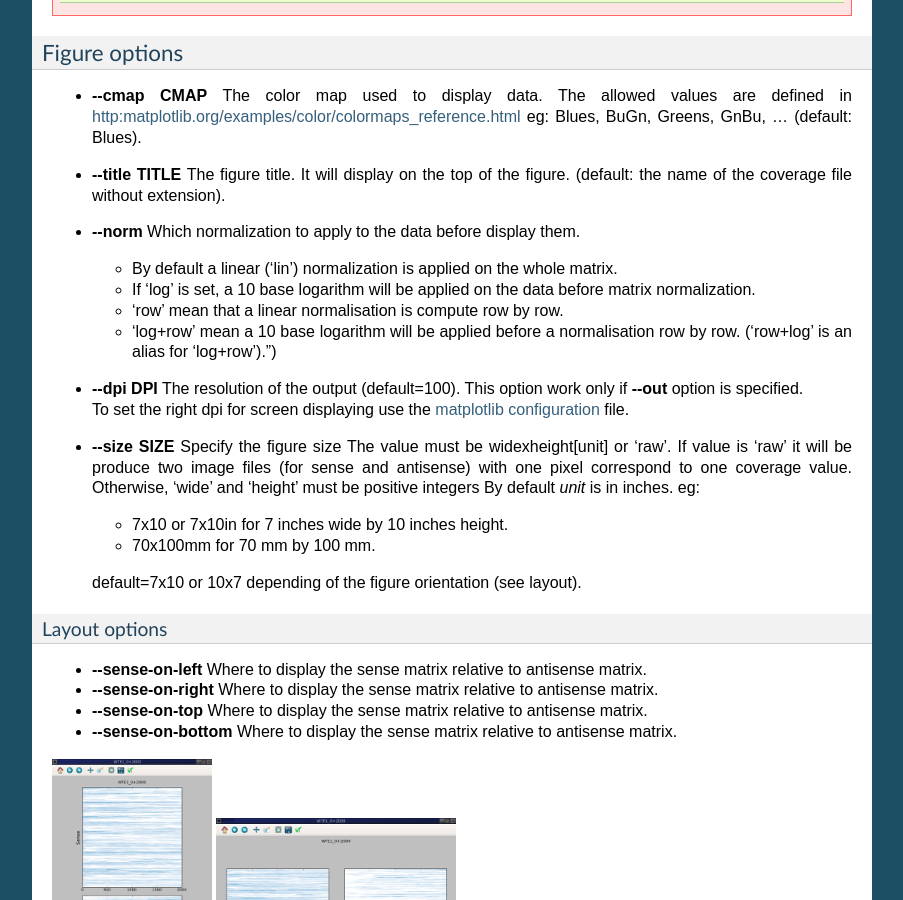
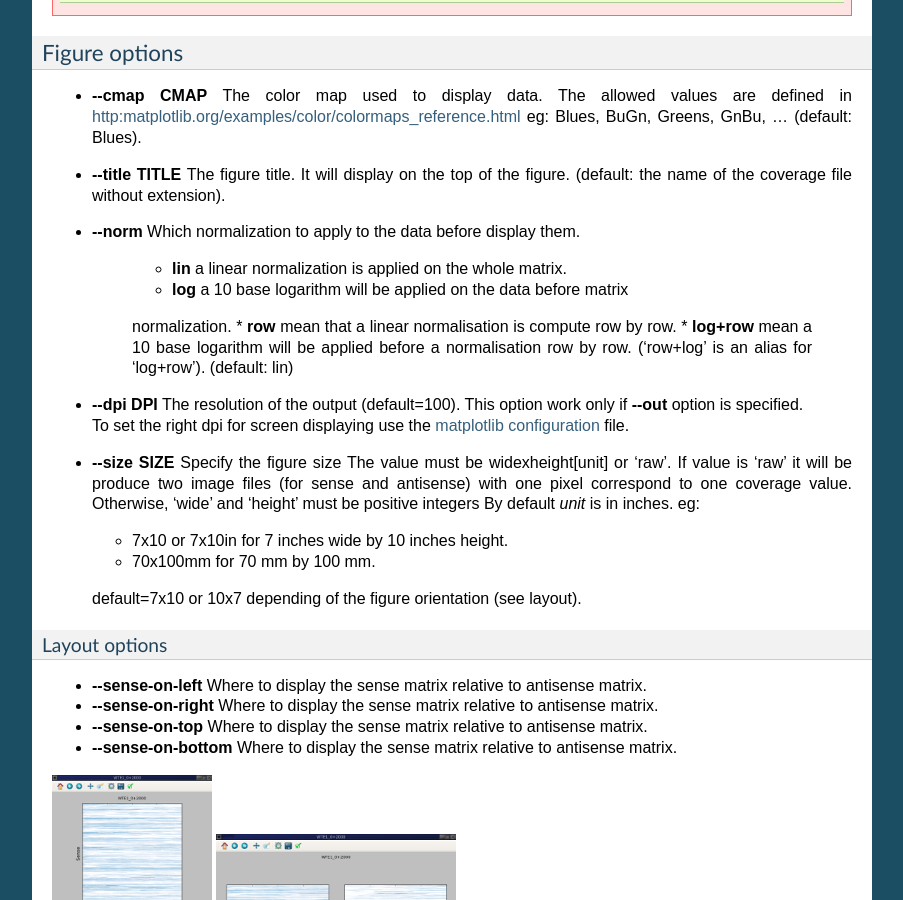
Before and after one commit to bneron/CRAW_singularity, a Sphinx documentation site: the page built from doc/source/quickstart.rst, in a window 1280 px wide and 900 px high, scrolled down 2722 px. Shown: the whole window, without its empty margins (198-1101 px from the left). Built offline with Sphinx 7.4.7, drawn with Linux system fonts in a browser that asks for light colours.

```diff
--- a/doc/source/inputs-outputs.rst
+++ b/doc/source/inputs-outputs.rst
@@ -174,3 +176,14 @@
   --out foo.jpeg  for jpeg image or --out foo.png  for png image
 
 The supported format vary in function of the matloblib backend used (see :ref:`matplotlibrc`).
+
+If --size raw is used 2 files will be generated one for the sense and the other for the antisense.
+If --out is not specified it will be the name of the coverage file without extension and the format will be png. ::
+
+    craw_htmp foo_bar.cov --size raw
+
+will produce *foo_bar.sense.png* and *foo_bar.antisense.png* ::
+
+   craw_htmp foo_bar.cov --size raw --out Xyzzy.jpeg
+
+will produce *Xyzzy.sense.jpeg* and *Xyzzy.antisense.jpeg*
--- a/doc/source/quickstart.rst
+++ b/doc/source/quickstart.rst
@@ -162,11 +162,13 @@
   (default: the name of the coverage file without extension).
 * **\-\-norm** Which normalization to apply to the data before display them.
 
-  * By default a linear ('lin') normalization is applied on the whole matrix.
-  * If 'log' is set, a 10 base logarithm will be applied on the data before matrix normalization.
-  * 'row' mean that a linear normalisation is compute row by row.
-  * 'log+row' mean a 10 base logarithm will be applied before a normalisation row by row.
-    ('row+log' is an alias for 'log+row').")
+    * **lin** a linear normalization is applied on the whole matrix.
+    * **log** a 10 base logarithm will be applied on the data before matrix
+    normalization.
+    * **row** mean that a linear normalisation is compute row by row.
+    * **log+row** mean a 10 base logarithm will be applied before a normalisation
+    row by row. ('row+log' is an alias for 'log+row').
+    (default: lin)
 
 * **\-\-dpi DPI** The resolution of the output (default=100).
   This option work only if **\-\-out** option is specified. |br|
```
Also changed, not shown: other parts of doc/source/inputs-outputs.rst (+3 -1 lines), README.md (+49 -24 lines).
